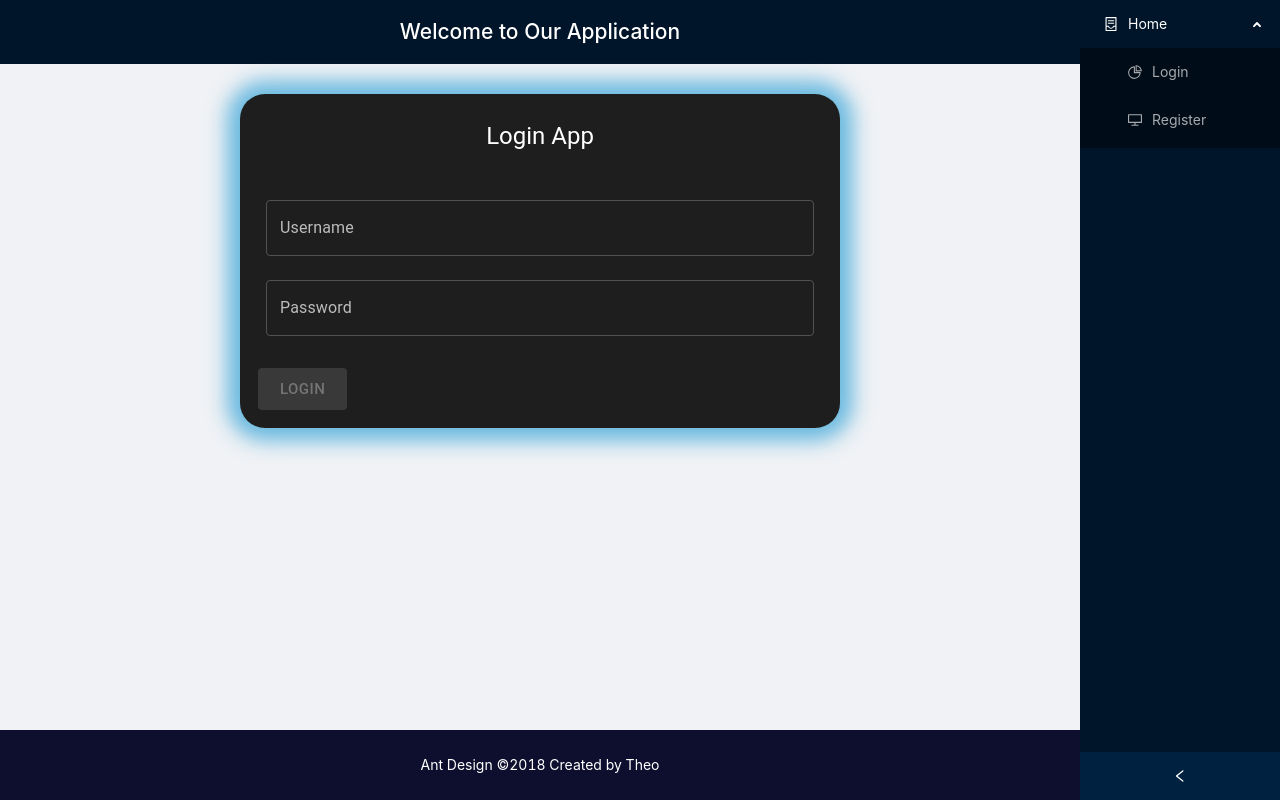
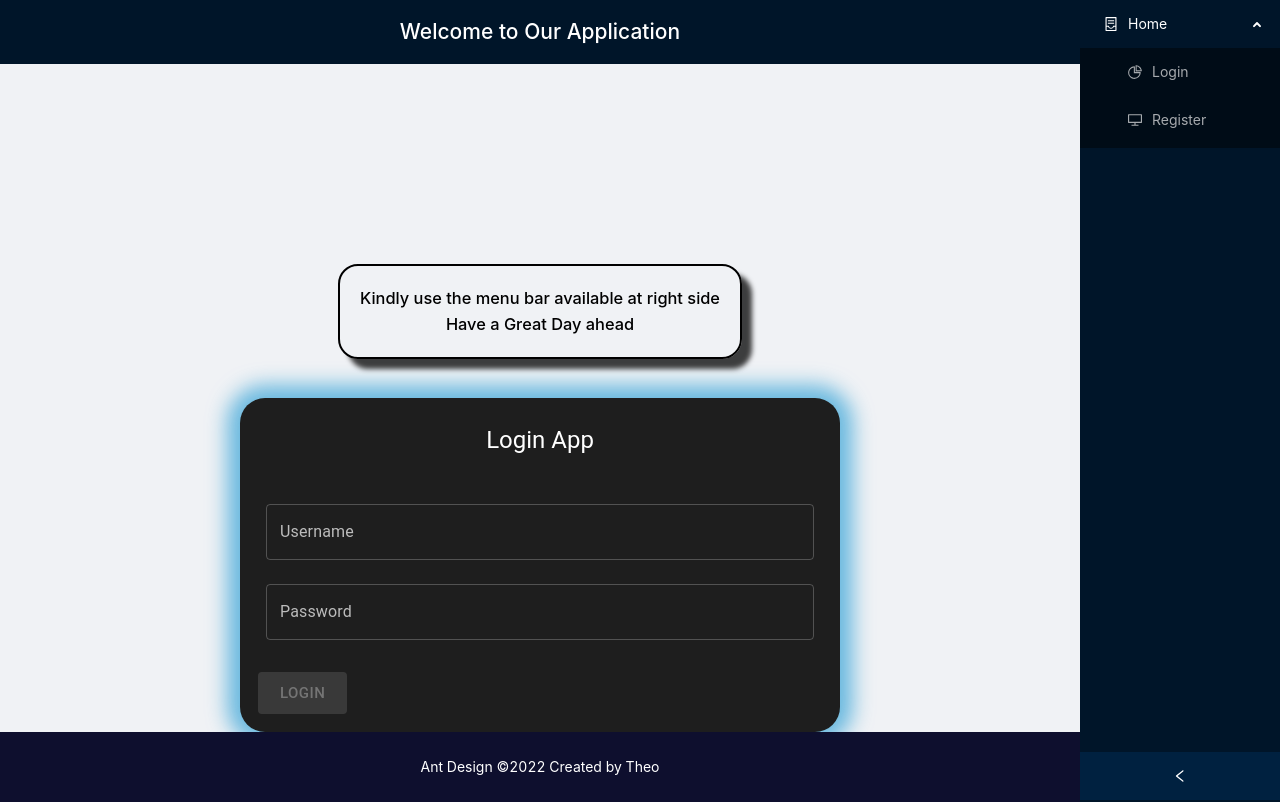
Before and after one commit to theodorejohn7/poc_ts-master, a React (Create React App) app: page /login in a window 1280 px wide. Built offline with nearby package versions, Linux system fonts and the light colour scheme.

Commit message:
minor bugs fixed

```diff
--- a/src/pages/Footer.tsx
+++ b/src/pages/Footer.tsx
@@ -69,9 +69,11 @@ const FooterApp: React.FC = () => {
           <h2 style={{ color: "white" }}>Welcome to Our Application</h2>{" "}
         </Header>
         <Content style={{ margin: "0 16px" }}>
-          {/*
-        <Route   path="/" element={Dashboard()} />
-              <Route path="/meseros" element={Meseros()} /> */}
+            <div style={{display:"inline-block"}}>
+            <h1 style={{color:'black',borderRadius:'20px',boxShadow: '10px 10px 5px 0px rgba(0,0,0,0.75)', padding:'20px',border:'2px solid black',marginTop:'25vh'}}> Kindly use the menu bar available at right side <br /> Have a Great Day ahead </h1>
+
+            </div>
+
 
           <Routes>
             <Route path="login" element={<Login />} />
@@ -118,7 +120,7 @@ const FooterApp: React.FC = () => {
         </Content>
 
         <Footer style={{ textAlign: "center", backgroundColor:'rgb(14, 15, 46)',color:'white' }}>
-          Ant Design ©2018 Created by Theo
+          Ant Design ©2022 Created by Theo
         </Footer>
       </Layout>
 
```
